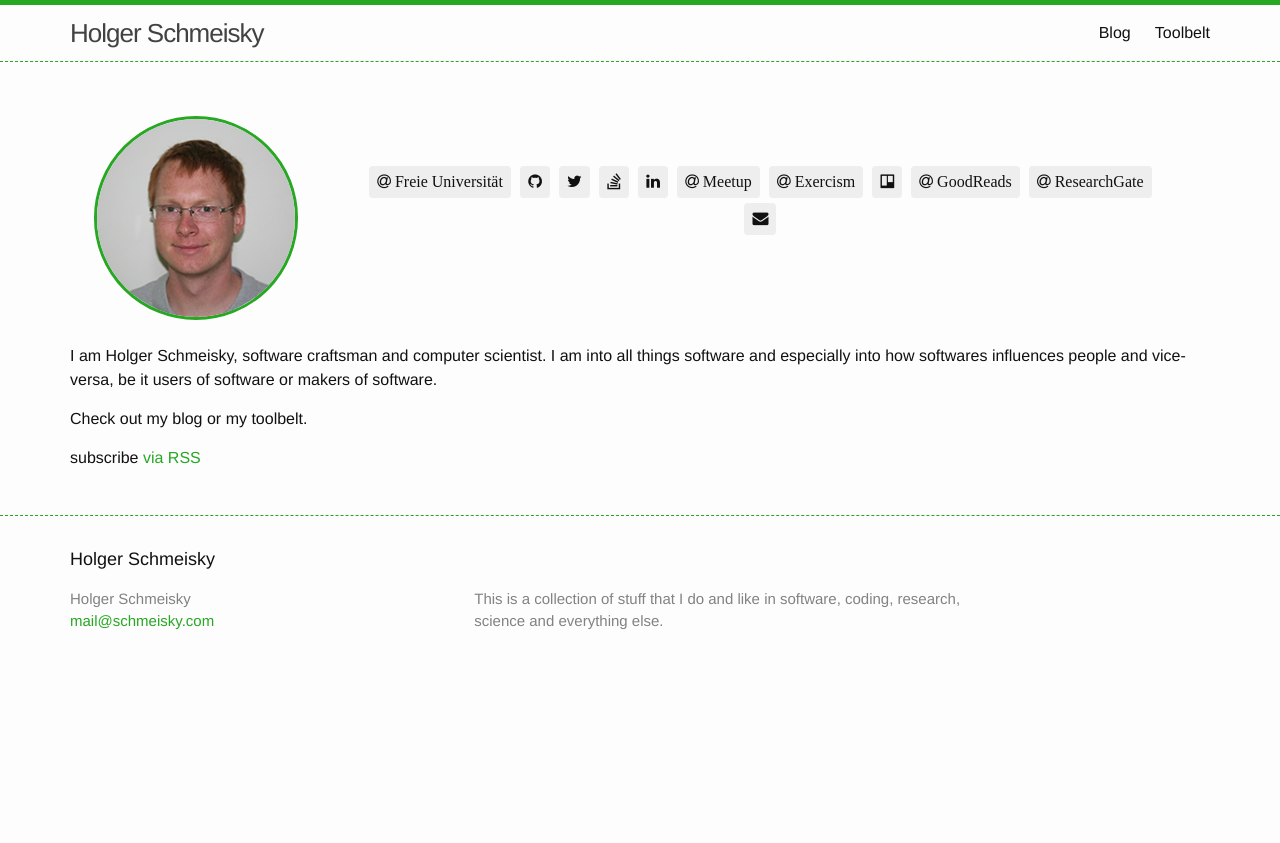
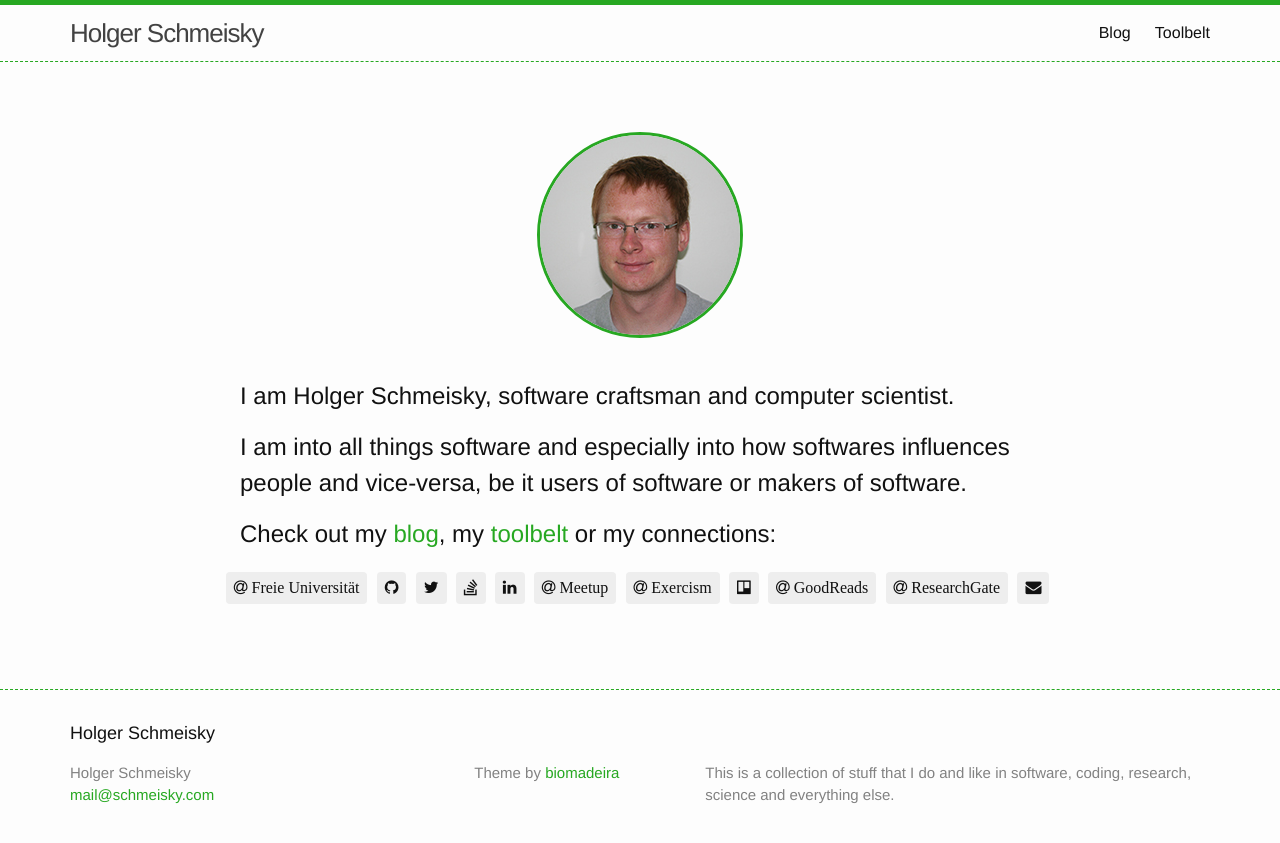
Before and after one commit to holsky/schmeisky.com, a Jekyll site: the page built from index.html, in a window 1280 px wide. Shown: the top 843 px of the page. Built offline with Jekyll 4.4.1, drawn with Linux system fonts in a browser that asks for light colours; nearby versions of some CDN libraries.

Commit message:
change layout

```diff
--- a/_includes/footer.html
+++ b/_includes/footer.html
@@ -12,7 +12,9 @@
         </ul>
       </div>
 
-
+      <div class="footer-col footer-col-2">
+      Theme by <a href="https://biomadeira.github.io/sustain/">biomadeira</a>
+      </div>
 
       <div class="footer-col footer-col-3">
         <p>{{ site.description }}</p>
--- a/_sass/_layout.scss
+++ b/_sass/_layout.scss
@@ -97,25 +97,28 @@
  */
 .home-header {
     display: flex;
-    align-items: center;
-    padding: 12 0px;
-}
-
-.avatar-container {
-    text-align: center;
-    padding: 24px;
+    padding: 40px;
 }
 
 .avatar-image {
     border-color: $brand_color;
     border-width: 3px;
     border-style: solid;
+    margin-left: auto;
+    margin-right: auto;
 }
 
 .account-links {
     margin: 50px;
     margin-top: 20px;
     text-align: center;
+}
+
+.introduction {
+    max-width: 800px;
+    margin-left: auto;
+    margin-right: auto;
+    font-size: $base-font-size*1.5;
 }
 
 .account-link {
--- a/index.html
+++ b/index.html
@@ -5,12 +5,19 @@ layout: default
 <div class="home">
 
   <div class="home-header">
+      <img class="img-circle avatar-image" src="{{ site.baseurl }}static/{{ site.avatar }}" alt="Holger Schmeisky"/>
+  </div>
 
-    <div class="avatar-container">
-      <img class="img-circle avatar-image" src="{{ site.baseurl }}static/{{ site.avatar }}" alt="Holger Schmeisky"/>
-    </div>
+  <div class="introduction">
+  I am Holger Schmeisky, software craftsman and computer scientist. </p>
 
-    <div class="account-links">
+  I am into all things software and especially into how softwares influences people and vice-versa, be it users of software or makers of software.
+  <p/>
+  <p/>
+  Check out my <a href="/blog" title="Blog">blog</a>, my <a href="/toolbelt" title="Toolbelt">toolbelt</a> or my connections:
+  </div>
+
+      <div class="account-links">
       {% for account in site.accounts %}
         <a href="{{ account["url"] }}" title="{{ account["name"] }}" class="account-link">
         {{ account[icon] }}
@@ -23,15 +30,5 @@ layout: default
         </a>
       {% endfor %}
     </div>
-  </div>
-
-  <div class="introduction">
-  I am Holger Schmeisky, software craftsman and computer scientist. I am into all things software and especially into how softwares influences people and vice-versa, be it users of software or makers of software.
-  <p/>
-  <p/>
-  Check out my blog or my toolbelt.
-  </div>
-
-  <p class="rss-subscribe">subscribe <a href="{{ "/feed.xml" | prepend: site.baseurl }}">via RSS</a></p>
 
 </div>
```
